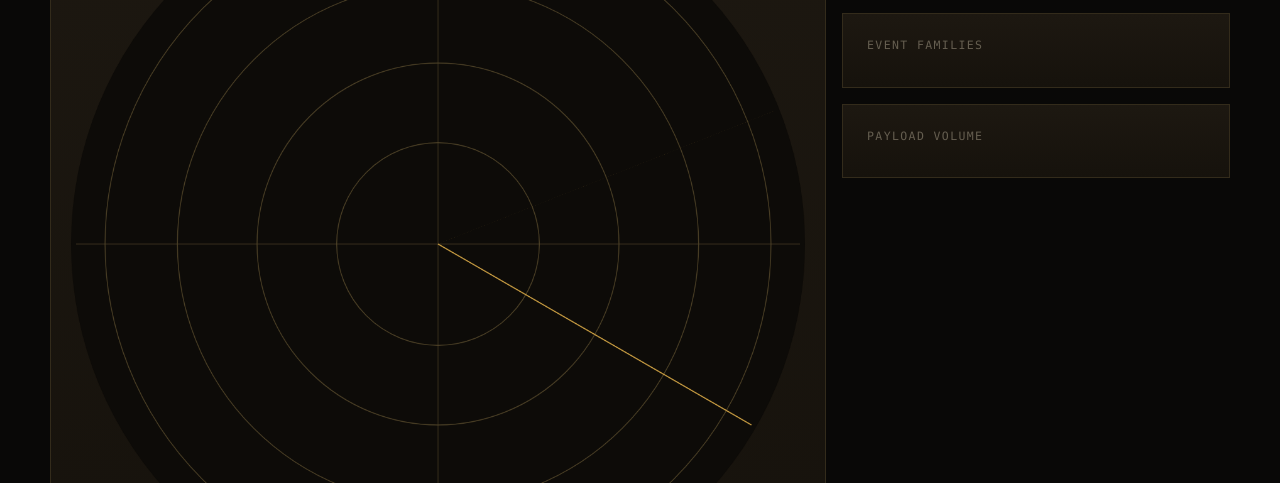
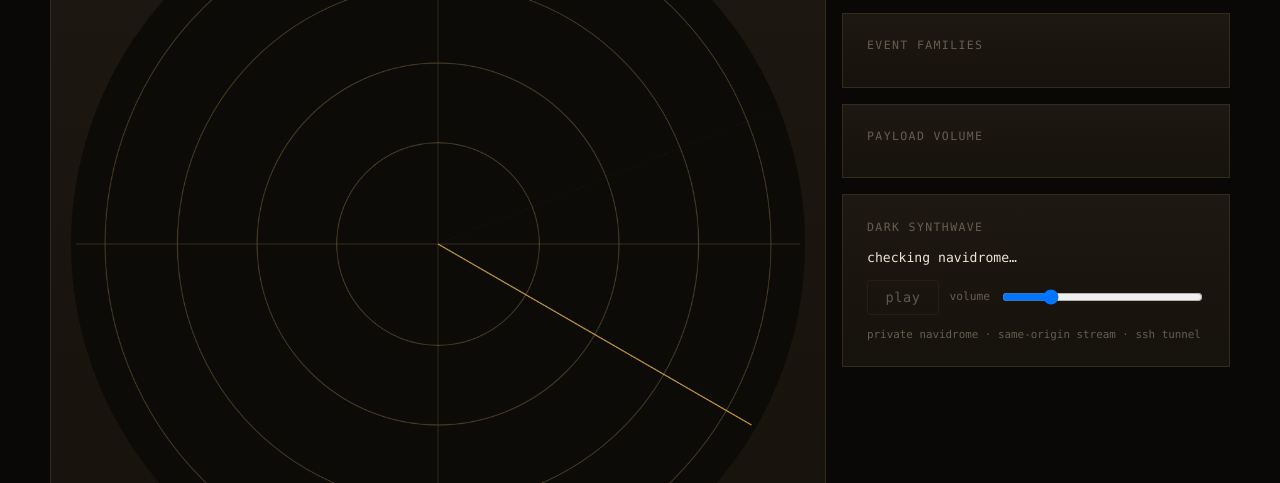
Before and after one commit to starintel-labs/website, a website built with Vite: page apps/main/radar.html in a window 1280 px wide. Shown: the part 317-800 px from the top of the page. Built offline with nearby package versions, Linux system fonts and the light colour scheme; no server answers.

Commit message:
feat(radar): add dark synthwave controls

```diff
--- a/apps/main/radar.html
+++ b/apps/main/radar.html
@@ -21,7 +21,7 @@
       <a class="si-topbar__brand" href="/" aria-label="StarIntel home" data-wordmark></a>
       <nav class="si-topbar__nav" aria-label="Primary">
         <a href="/" data-active="home">home</a>
-        <a href="https://auto-research.starintel.actor/" target="_blank" rel="noopener">research</a>
+        <a href="/research">research</a>
         <a href="/radar" aria-current="page">radar</a>
         <a href="https://blog.starintel.actor/" target="_blank" rel="noopener">blog</a>
         <a href="https://git.starintel.actor/starintel-labs" target="_blank" rel="noopener">code</a>
@@ -65,13 +65,49 @@
             </div>
             <div id="radar-sizes" style="display: flex; gap: 0.4rem; flex-wrap: wrap"></div>
           </div>
+          <div class="si-panel" id="radar-music-panel">
+            <div class="faint mono" style="font-size: 0.72rem; letter-spacing: 0.12em">
+              DARK SYNTHWAVE
+            </div>
+            <div
+              id="radar-music-state"
+              class="mono"
+              style="font-size: 0.82rem; margin: 0.65rem 0 0.75rem"
+              aria-live="polite"
+            >
+              checking navidrome…
+            </div>
+            <audio id="radar-music" preload="none"></audio>
+            <div style="display: flex; align-items: center; gap: 0.65rem; flex-wrap: wrap">
+              <button id="radar-music-toggle" class="si-btn si-btn--ghost" type="button" disabled>
+                play
+              </button>
+              <label class="faint mono" for="radar-music-volume" style="font-size: 0.7rem">
+                volume
+              </label>
+              <input
+                id="radar-music-volume"
+                type="range"
+                min="0"
+                max="1"
+                step="0.01"
+                value="0.22"
+                aria-label="Radar music volume"
+                style="min-width: 7.5rem; flex: 1"
+              />
+            </div>
+            <div class="faint mono" style="font-size: 0.68rem; margin-top: 0.7rem">
+              private navidrome · same-origin stream · ssh tunnel
+            </div>
+          </div>
         </div>
       </div>
       <p class="faint" style="font-size: 0.82rem; max-width: 60rem">
         The browser receives only aggregate, allowlisted fields: timestamps, event family, public
         document type, payload-size bucket, and counts. The projector processing the full event
         stream fails closed on anything it does not recognize. Raw messages never leave the
-        private network.
+        private network. Radar audio is proxied by the website server; Navidrome credentials and
+        tunnel details are never sent to the browser.
       </p>
     </main>
 
```
